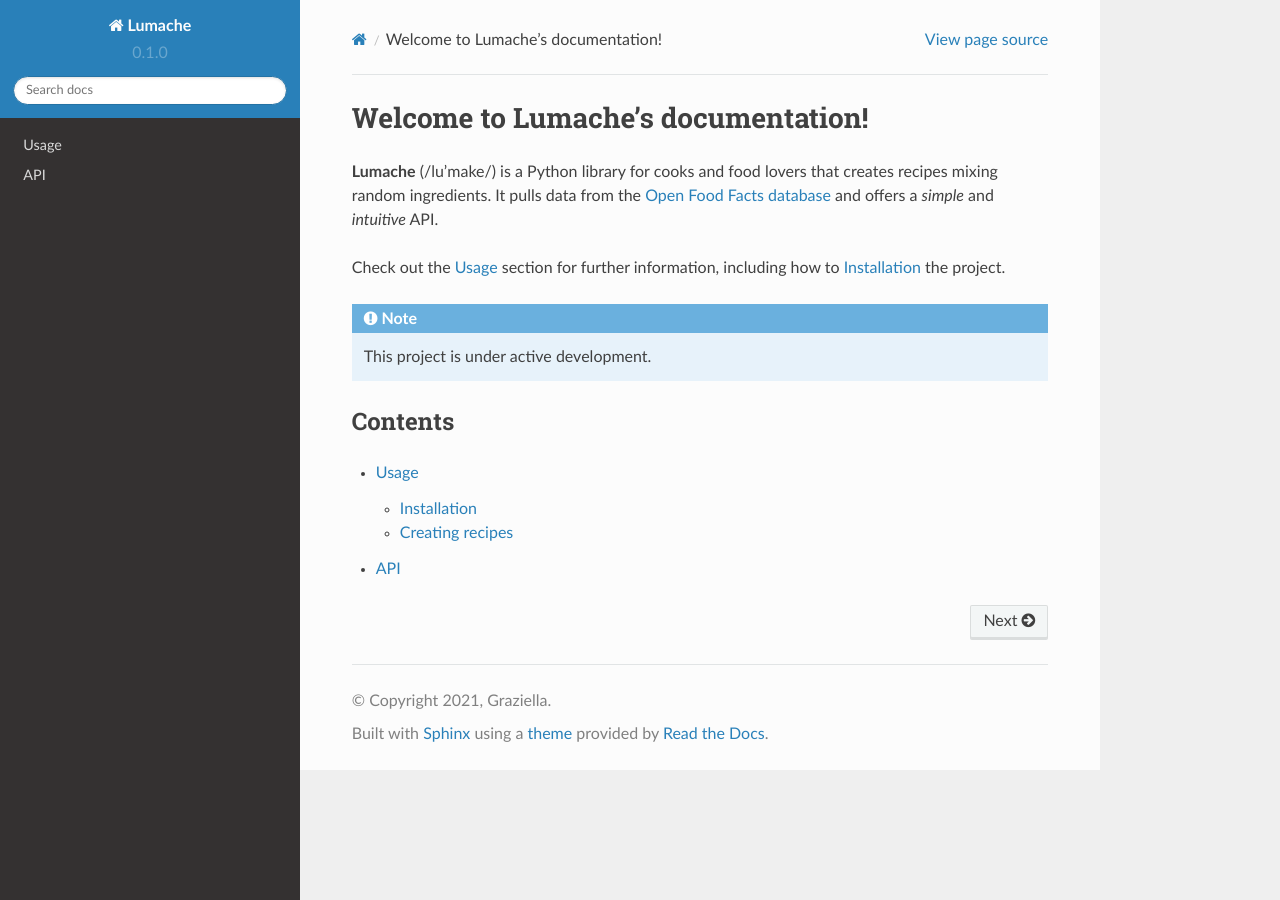
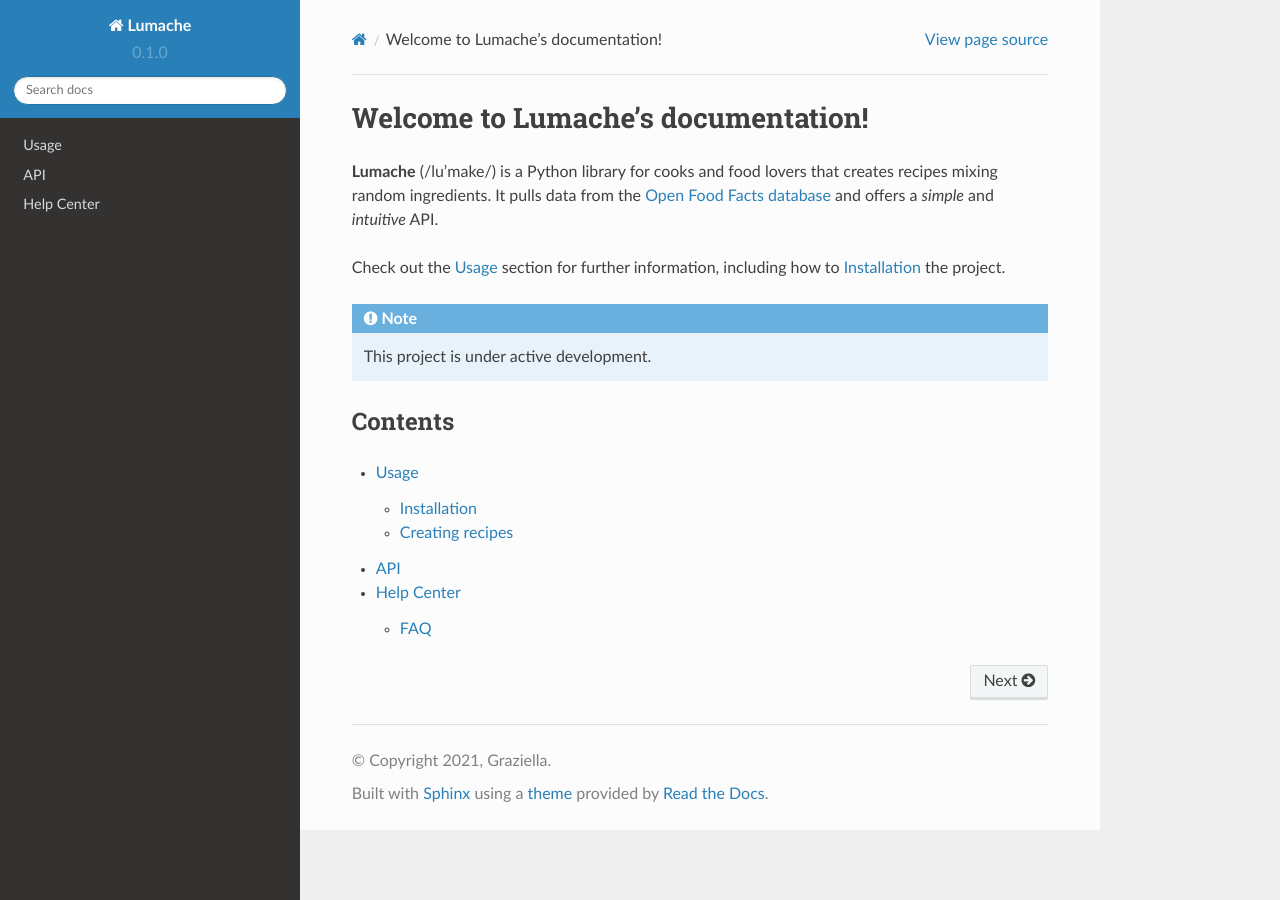
Before and after one commit to ShirleySuu/NewGame, a Sphinx documentation site: the page built from docs/source/index.rst, in a window 1280 px wide. Built offline with Sphinx 7.4.7 and the Read the Docs theme 2.0.0, drawn with Linux system fonts in a browser that asks for light colours; pages that are not in the unit, such as notebooks, are missing from menus.

Commit message:
Update Help Center.rst

```diff
--- a/docs/source/Help Center.rst
+++ b/docs/source/Help Center.rst
@@ -1,3 +1,11 @@
+Help Center
+=====
+
+.. _FAQ:
+
+FAQ
+------------
+
 What is Portkey
 How do I create a new wallet
 How do I import existing accounts
```
